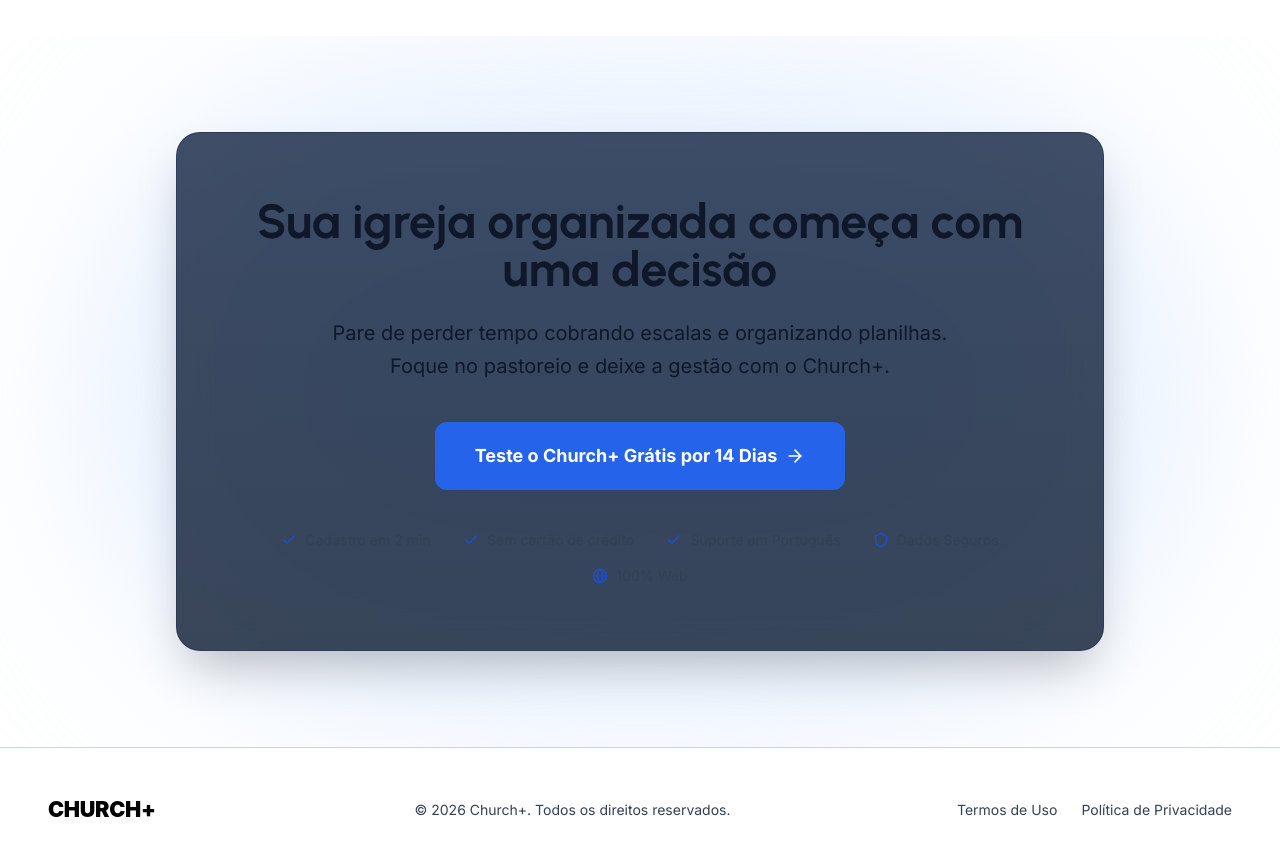
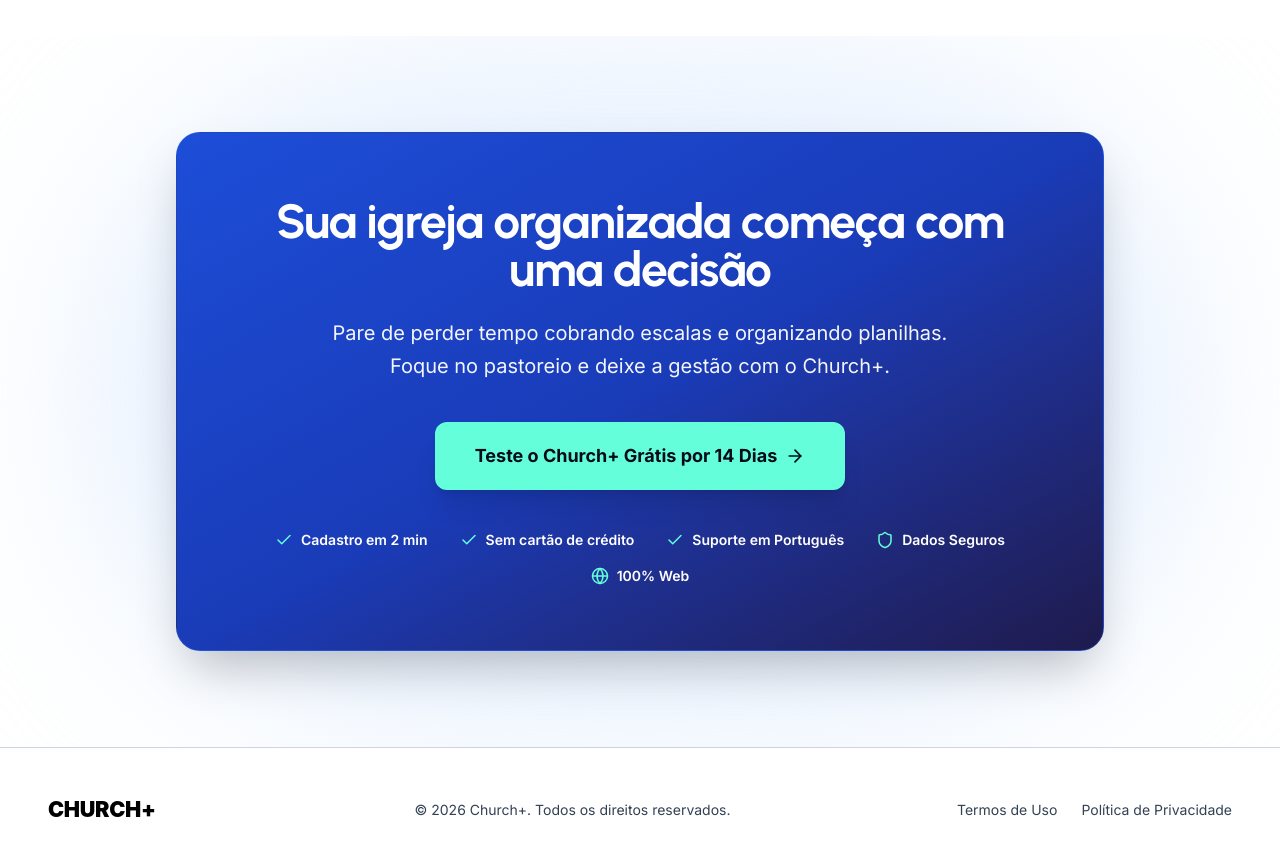
Before and after one commit to dguimaraes04/ServirApp, a React (Vite) app: page / in a window 1280 px wide. Shown: the part 4760-5616 px from the top of the page. Built offline with nearby package versions, Linux system fonts and the light colour scheme; no server answers.

Commit message:
fix: melhora legibilidade e contraste da secao CTA no modo claro e escuro

```diff
--- a/src/index.css
+++ b/src/index.css
@@ -201,7 +201,7 @@
     border-color: #D8B4FE !important;
   }
 
-  /* Keep text white ONLY inside solid accent/primary buttons */
+  /* Keep text white ONLY inside solid accent/primary buttons or dark banners */
   .btn-primary,
   .btn-primary *,
   .bg-accent-cyan,
@@ -213,7 +213,14 @@
   .bg-red-500,
   .bg-red-500 *,
   .bg-green-500,
-  .bg-green-500 * {
+  .bg-green-500 *,
+  .keep-white,
+  .keep-white h1,
+  .keep-white h2,
+  .keep-white h3,
+  .keep-white h4,
+  .keep-white p,
+  .keep-white span {
     color: #FFFFFF !important;
   }
 }
--- a/src/views/LandingPage.tsx
+++ b/src/views/LandingPage.tsx
@@ -434,32 +434,37 @@
 
         {/* 7. FINAL CTA SECTION */}
         <section className="py-24 relative overflow-hidden">
-          <div className="absolute inset-0 z-0">
+          <div className="absolute inset-0 z-0 pointer-events-none">
             <div className="absolute top-1/2 left-1/2 -translate-x-1/2 -translate-y-1/2 w-[80%] h-[80%] rounded-full bg-accent-cyan/10 blur-[120px]" />
           </div>
 
           <div className="max-w-5xl mx-auto px-6 md:px-12 relative z-10">
-            <AnimatedSection className="bg-gradient-to-b from-navy-800/80 to-navy-900/80 backdrop-blur-xl border border-navy-700/50 rounded-3xl p-10 md:p-16 text-center shadow-2xl">
-              <h2 className="text-3xl md:text-5xl font-display font-bold text-white mb-6">
+            <AnimatedSection className={`keep-white rounded-3xl p-10 md:p-16 text-center shadow-2xl backdrop-blur-xl border ${
+              theme === 'dark'
+                ? 'bg-gradient-to-b from-navy-800 to-navy-900 border-navy-700/50'
+                : 'bg-gradient-to-br from-blue-700 via-blue-800 to-indigo-950 border-blue-600/30'
+            }`}>
+              <h2 className="text-3xl md:text-5xl font-display font-bold text-white mb-6 tracking-tight">
                 Sua igreja organizada começa com uma decisão
               </h2>
-              <p className="text-xl text-slate-light mb-10 max-w-2xl mx-auto leading-relaxed">
+              <p className="text-xl text-blue-100 mb-10 max-w-2xl mx-auto leading-relaxed opacity-95">
                 Pare de perder tempo cobrando escalas e organizando planilhas. Foque no pastoreio e deixe a gestão com o Church+.
               </p>
 
               <button
                 onClick={onNavigateToApp}
-                className="inline-flex items-center justify-center gap-2 bg-accent-cyan hover:bg-accent-cyan/90 text-navy-950 px-10 py-5 rounded-xl text-lg font-bold transition-all duration-300 transform hover:-translate-y-1 hover:shadow-[0_15px_40px_-10px_rgba(100,255,218,0.6)] mb-10 w-full sm:w-auto"
+                className="inline-flex items-center justify-center gap-2 px-10 py-5 rounded-xl text-lg font-bold transition-all duration-300 transform hover:-translate-y-1 shadow-xl mb-10 w-full sm:w-auto cursor-pointer hover:brightness-110 active:scale-95"
+                style={{ backgroundColor: '#64FFDA', color: '#050C16' }}
               >
-                Teste o Church+ Grátis por 14 Dias <ArrowRight size={20} />
+                Teste o Church+ Grátis por 14 Dias <ArrowRight size={20} style={{ color: '#050C16' }} />
               </button>
 
-              <div className="flex flex-wrap justify-center gap-x-8 gap-y-4 text-sm font-medium text-slate-gray">
-                <span className="flex items-center gap-2"><Check size={16} className="text-accent-cyan" /> Cadastro em 2 min</span>
-                <span className="flex items-center gap-2"><Check size={16} className="text-accent-cyan" /> Sem cartão de crédito</span>
-                <span className="flex items-center gap-2"><Check size={16} className="text-accent-cyan" /> Suporte em Português</span>
-                <span className="flex items-center gap-2"><Shield size={16} className="text-accent-cyan" /> Dados Seguros</span>
-                <span className="flex items-center gap-2"><Globe size={16} className="text-accent-cyan" /> 100% Web</span>
+              <div className="flex flex-wrap justify-center gap-x-8 gap-y-4 text-sm font-semibold text-white/90">
+                <span className="flex items-center gap-2"><Check size={18} style={{ color: '#64FFDA' }} /> Cadastro em 2 min</span>
+                <span className="flex items-center gap-2"><Check size={18} style={{ color: '#64FFDA' }} /> Sem cartão de crédito</span>
+                <span className="flex items-center gap-2"><Check size={18} style={{ color: '#64FFDA' }} /> Suporte em Português</span>
+                <span className="flex items-center gap-2"><Shield size={18} style={{ color: '#64FFDA' }} /> Dados Seguros</span>
+                <span className="flex items-center gap-2"><Globe size={18} style={{ color: '#64FFDA' }} /> 100% Web</span>
               </div>
             </AnimatedSection>
           </div>
```
